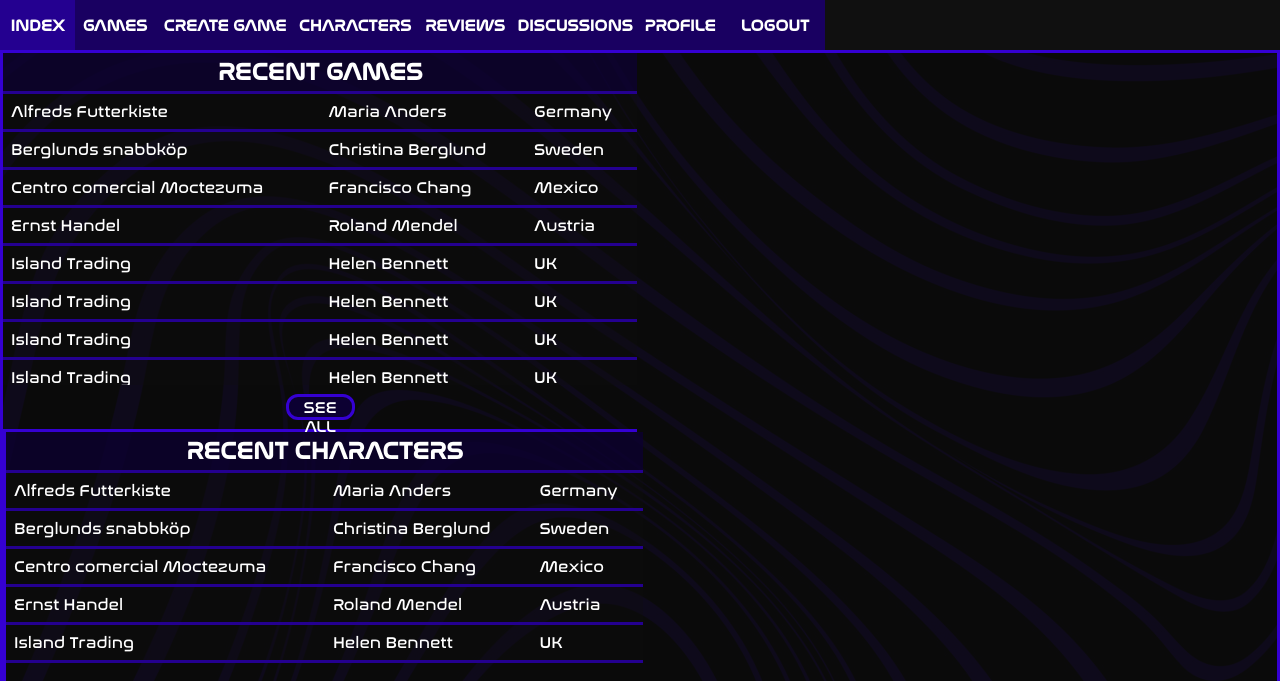
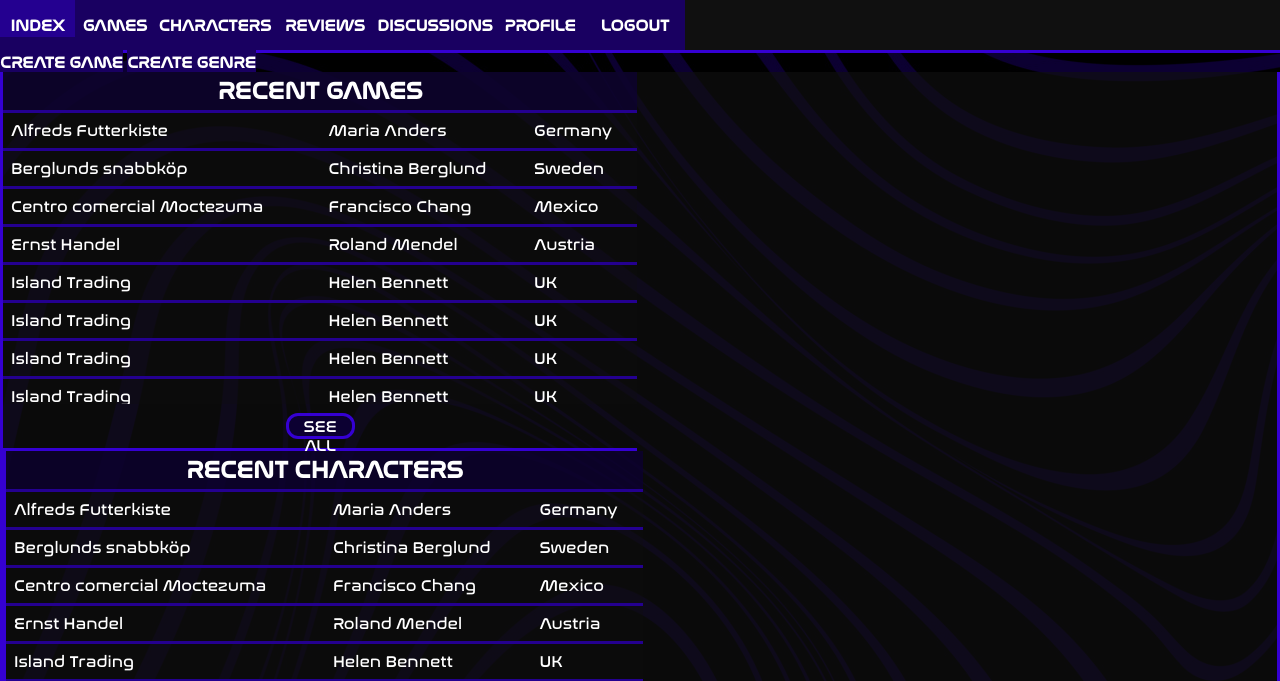
Before and after one commit to bernardofg24/ProjetoDIAM, a Django app: page /levelcheck/index in a window 1280 px wide. Shown: the top 681 px of the page. Run offline with Django 4.2, Linux system fonts and the light colour scheme; a user stored in the database is signed in.

Commit message:
create genre

```diff
--- a/projeto/levelcheck/templates/levelcheck/index.html
+++ b/projeto/levelcheck/templates/levelcheck/index.html
@@ -11,7 +11,6 @@
     <div style="display: flex">
         <a class="nav_link" style="width: 75px">INDEX</a>
         <a class="nav_link" style="width: 80px" href="{% url 'levelcheck:all_games' %}">GAMES</a>
-        <a class="nav_link" style="width: 140px" href="{% url 'levelcheck:create_game' %}">CREATE GAME</a>
         <a class="nav_link" style="width: 120px" href="{% url 'levelcheck:all_games' %}">CHARACTERS</a>
         <a class="nav_link" style="width: 100px" href="{% url 'levelcheck:all_games' %}">REVIEWS</a>
         <a class="nav_link" style="width: 120px" href="{% url 'levelcheck:all_games' %}">DISCUSSIONS</a>
@@ -21,6 +20,10 @@
         <a class="nav_link" style="width: 100px" href="{% url 'levelcheck:logout' %}">LOGOUT</a>
     </div>
 </nav>
+
+        <a class="nav_link" style="width: 140px" href="{% url 'levelcheck:create_game' %}">CREATE GAME</a>
+        <a class="nav_link" style="width: 140px" href="{% url 'levelcheck:create_genre' %}">CREATE GENRE</a>
+
 
 <div id="main">
     <div id="top_left">
--- a/projeto/levelcheck/urls.py
+++ b/projeto/levelcheck/urls.py
@@ -15,5 +15,6 @@ urlpatterns = [
     path('profile/<str:username>', views.profile, name='profile'),
     path('editprofile/<int:id>', views.edit_profile, name='edit_profile'),
     path('creategame', views.create_game, name='create_game'),
+    path('creategenre', views.create_genre, name='create_genre'),
     path('allgames', views.all_games, name='all_games')
 ]
--- a/projeto/levelcheck/views.py
+++ b/projeto/levelcheck/views.py
@@ -8,7 +8,7 @@ from django.contrib.auth import authenticate, login, logout as django_logout
 from django.contrib.auth.models import User
 from django.contrib.auth.decorators import login_required
 from .models import *
-from .forms import GameForm
+from .forms import GameForm, GenreForm
 
 
 def login_form(request):
@@ -124,6 +124,18 @@ def create_game(request):
 
 
 @login_required
+def create_genre(request):
+    if request.method == "POST":
+        genre_form = GenreForm(request.POST)
+        if genre_form.is_valid():
+            genre_form.save()
+        return HttpResponseRedirect(reverse('levelcheck:index'))
+    else:
+        genre_form = GenreForm()
+        return render(request, 'levelcheck/create_genre.html', context={"genre_form": genre_form})
+
+
+@login_required
 def all_games(request):
-    games = Game.objects.all().order_by('-release')
+    games = Game.objects.all()
     return render(request, 'levelcheck/all_games.html', context={'games': games})
```
Also changed, not shown: projeto/levelcheck/forms.py (+7 -0 lines), projeto/levelcheck/templates/levelcheck/create_genre.html (added, +16 -0 lines), projeto/db.sqlite3, projeto/levelcheck/migrations/0006_alter_game_release.py (added), projeto/levelcheck/static/website/images/games/Screenshot_60.png (added).
